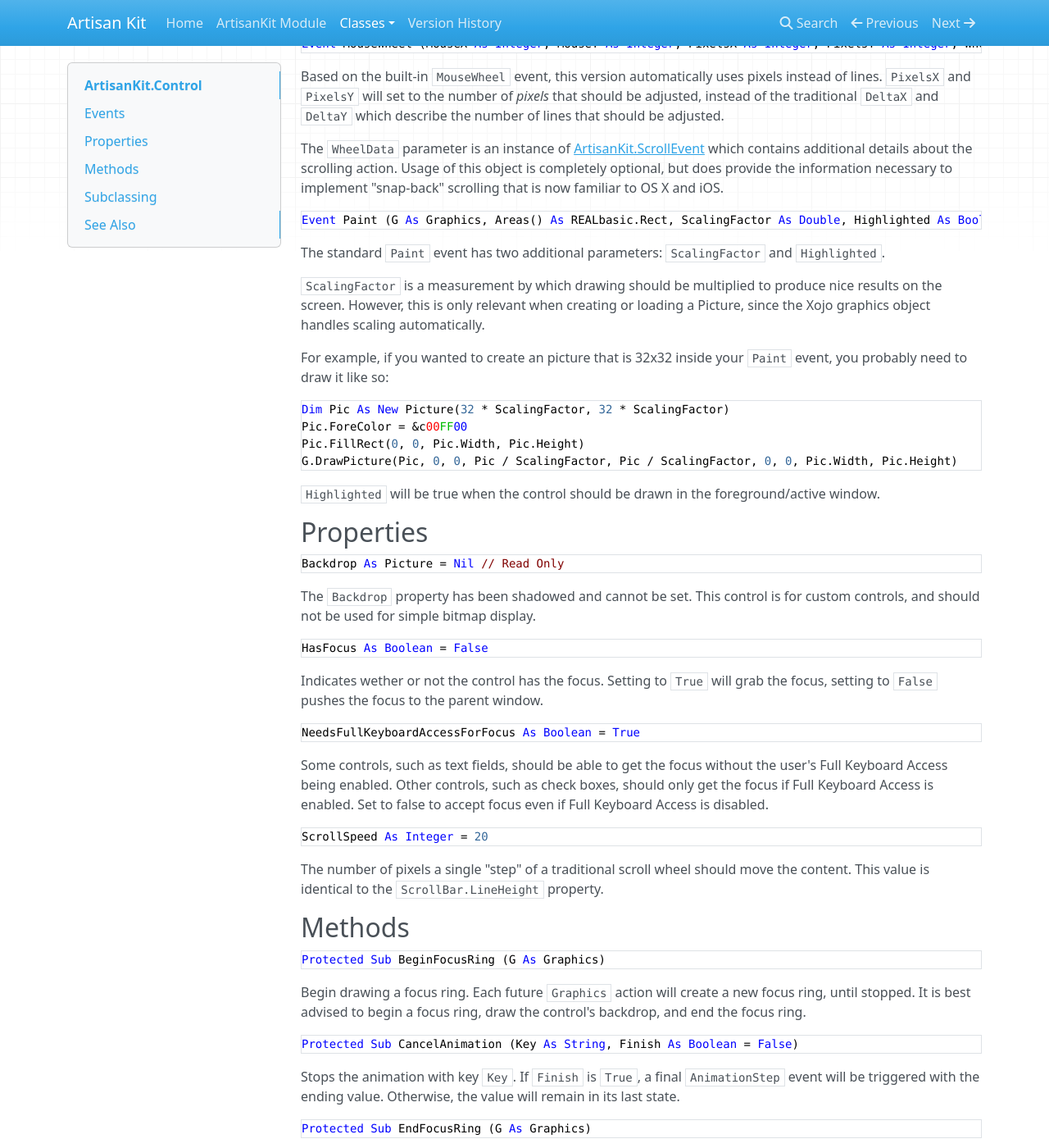
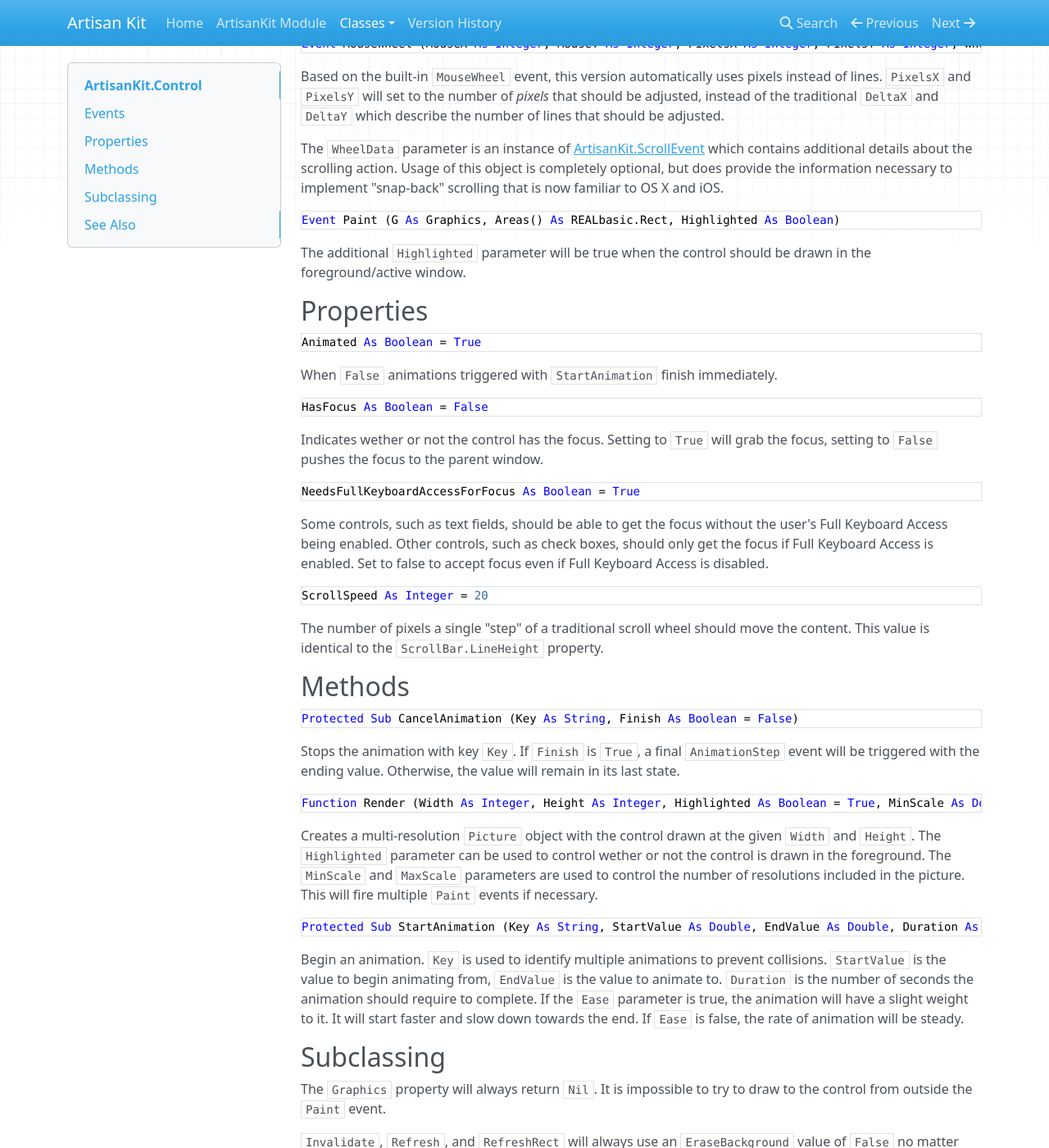
Before and after one commit to thommcgrath/ArtisanKit, an MkDocs documentation site: the page built from Documentation/docs/ArtisanKit.Control.md, in a window 1280 px wide and 1400 px high, scrolled down 330 px. Shown: the whole window at 82% size. Built offline with MkDocs 1.6.1, drawn with Linux system fonts in a browser that asks for light colours; nearby versions of some CDN libraries; old or Windows-style settings are respelled for this version of MkDocs; some of the changed text lies outside the part shown.

Commit message:
Updated for Xojo 2020r2. New version is 1.2.1.

```diff
--- a/Documentation/docs/ArtisanKit.Control.md
+++ b/Documentation/docs/ArtisanKit.Control.md
@@ -12,24 +12,13 @@ Based on the built-in `MouseWheel` event, this version automatically uses pixels
 
 The `WheelData` parameter is an instance of [ArtisanKit.ScrollEvent](ArtisanKit.ScrollEvent.md) which contains additional details about the scrolling action. Usage of this object is completely optional, but does provide the information necessary to implement "snap-back" scrolling that is now familiar to OS X and iOS.
 
-<pre id="event.paint"><span style="font-family: 'source-code-pro', 'menlo', 'courier', monospace; color: #000000;"><span style="color: #0000FF;">Event</span> Paint (G <span style="color: #0000FF;">As</span> Graphics, Areas() <span style="color: #0000FF;">As</span> REALbasic.Rect, ScalingFactor <span style="color: #0000FF;">As</span> <span style="color: #0000FF;">Double</span>, Highlighted <span style="color: #0000FF;">As</span> <span style="color: #0000FF;">Boolean</span>)</span></pre>
-The standard `Paint` event has two additional parameters: `ScalingFactor` and `Highlighted`.
-
-`ScalingFactor` is a measurement by which drawing should be multiplied to produce nice results on the screen. However, this is only relevant when creating or loading a Picture, since the Xojo graphics object handles scaling automatically.
-
-For example, if you wanted to create an picture that is 32x32 inside your `Paint` event, you probably need to draw it like so:
-
-<pre><span style="font-family: 'source-code-pro', 'menlo', 'courier', monospace; color: #000000;"><span style="color: #0000FF;">Dim</span> Pic <span style="color: #0000FF;">As</span> <span style="color: #0000FF;">New</span> Picture(<span style="color: #336698;">32</span> * ScalingFactor, <span style="color: #336698;">32</span> * ScalingFactor)
-Pic.ForeColor = &amp;c<span style="color: #FF0000;">00</span><span style="color: #00BB00;">FF</span><span style="color: #0000FF;">00</span>
-Pic.FillRect(<span style="color: #336698;">0</span>, <span style="color: #336698;">0</span>, Pic.Width, Pic.Height)
-G.DrawPicture(Pic, <span style="color: #336698;">0</span>, <span style="color: #336698;">0</span>, Pic / ScalingFactor, Pic / ScalingFactor, <span style="color: #336698;">0</span>, <span style="color: #336698;">0</span>, Pic.Width, Pic.Height)</span></pre>
-
-`Highlighted` will be true when the control should be drawn in the foreground/active window.
+<pre id="event.paint"><span style="font-family: 'source-code-pro', 'menlo', 'courier', monospace; color: #000000;"><span style="color: #0000FF;">Event</span> Paint (G <span style="color: #0000FF;">As</span> Graphics, Areas() <span style="color: #0000FF;">As</span> REALbasic.Rect, Highlighted <span style="color: #0000FF;">As</span> <span style="color: #0000FF;">Boolean</span>)</span></pre>
+The additional `Highlighted` parameter will be true when the control should be drawn in the foreground/active window.
 
 ## Properties
 
-<pre id="property.backdrop"><span style="font-family: 'source-code-pro', 'menlo', 'courier', monospace; color: #000000;">Backdrop <span style="color: #0000FF;">As</span> Picture = <span style="color: #0000FF;">Nil</span> <span style="color: #800000;">// Read Only</span></span></pre>
-The `Backdrop` property has been shadowed and cannot be set. This control is for custom controls, and should not be used for simple bitmap display.
+<pre id="property.animated"><span style="font-family: 'source-code-pro', 'menlo', 'courier', monospace; color: #000000;">Animated <span style="color: #0000FF;">As</span> <span style="color: #0000FF;">Boolean</span> = <span style="color: #0000FF;">True</span></span></pre>
+When `False` animations triggered with `StartAnimation` finish immediately.
 
 <pre id="property.hasfocus"><span style="font-family: 'source-code-pro', 'menlo', 'courier', monospace; color: #000000;">HasFocus <span style="color: #0000FF;">As</span> <span style="color: #0000FF;">Boolean</span> = <span style="color: #0000FF;">False</span></span></pre>
 Indicates wether or not the control has the focus. Setting to `True` will grab the focus, setting to `False` pushes the focus to the parent window.
@@ -42,17 +31,11 @@ The number of pixels a single "step" of a traditional scroll wheel should move t
 
 ## Methods
 
-<pre id="method.beginfocusring"><span style="font-family: 'source-code-pro', 'menlo', 'courier', monospace; color: #000000;"><span style="color: #0000FF;">Protected</span> <span style="color: #0000FF;">Sub</span> BeginFocusRing (G <span style="color: #0000FF;">As</span> Graphics)</span></pre>
-Begin drawing a focus ring. Each future `Graphics` action will create a new focus ring, until stopped. It is best advised to begin a focus ring, draw the control's backdrop, and end the focus ring.
-
 <pre id="method.cancelanimation"><span style="font-family: 'source-code-pro', 'menlo', 'courier', monospace; color: #000000;"><span style="color: #0000FF;">Protected</span> <span style="color: #0000FF;">Sub</span> CancelAnimation (Key <span style="color: #0000FF;">As</span> <span style="color: #0000FF;">String</span>, Finish <span style="color: #0000FF;">As</span> <span style="color: #0000FF;">Boolean</span> = <span style="color: #0000FF;">False</span>)</span></pre>
 Stops the animation with key `Key`. If `Finish` is `True`, a final `AnimationStep` event will be triggered with the ending value. Otherwise, the value will remain in its last state.
 
-<pre id="method.endfocusring"><span style="font-family: 'source-code-pro', 'menlo', 'courier', monospace; color: #000000;"><span style="color: #0000FF;">Protected</span> <span style="color: #0000FF;">Sub</span> EndFocusRing (G <span style="color: #0000FF;">As</span> Graphics)</span></pre>
-Stops drawing focus rings around each `Graphics` action.
-
-<pre id="method.render"><span style="font-family: 'source-code-pro', 'menlo', 'courier', monospace; color: #000000;"><span style="color: #0000FF;">Function</span> Render (Width <span style="color: #0000FF;">As</span> <span style="color: #0000FF;">Integer</span>, Height <span style="color: #0000FF;">As</span> <span style="color: #0000FF;">Integer</span>) <span style="color: #0000FF;">As</span> ArtisanKit.RetinaPicture</span></pre>
-Creates a [ArtisanKit.RetinaPicture](ArtisanKit.RetinaPicture.md) object with the control drawn at the given `Width` and `Height`. This will cause two `Paint` events, one with a `ScalingFactor` of `1.0` and the other with `2.0`.
+<pre id="method.render"><span style="font-family: 'source-code-pro', 'menlo', 'courier', monospace; color: #000000;"><span style="color: #0000ff;">Function</span> Render (Width <span style="color: #0000ff;">As</span> <span style="color: #0000ff;">Integer</span>, Height <span style="color: #0000ff;">As</span> <span style="color: #0000ff;">Integer</span>, Highlighted <span style="color: #0000ff;">As</span> <span style="color: #0000ff;">Boolean</span> = <span style="color: #0000ff;">True</span>, MinScale <span style="color: #0000ff;">As</span> <span style="color: #0000ff;">Double</span> = <span style="color: #006633;">1.0</span>, MaxScale <span style="color: #0000ff;">As</span> <span style="color: #0000ff;">Double</span> = <span style="color: #006633;">3.0</span>) <span style="color: #0000ff;">As</span> Picture</span></span></pre>
+Creates a multi-resolution `Picture` object with the control drawn at the given `Width` and `Height`. The `Highlighted` parameter can be used to control wether or not the control is drawn in the foreground. The `MinScale` and `MaxScale` parameters are used to control the number of resolutions included in the picture. This will fire multiple `Paint` events if necessary.
 
 <pre id="method.startanimation"><span style="font-family: 'source-code-pro', 'menlo', 'courier', monospace; color: #000000;"><span style="color: #0000FF;">Protected</span> <span style="color: #0000FF;">Sub</span> StartAnimation (Key <span style="color: #0000FF;">As</span> <span style="color: #0000FF;">String</span>, StartValue <span style="color: #0000FF;">As</span> <span style="color: #0000FF;">Double</span>, EndValue <span style="color: #0000FF;">As</span> <span style="color: #0000FF;">Double</span>, Duration <span style="color: #0000FF;">As</span> <span style="color: #0000FF;">Double</span>, Ease <span style="color: #0000FF;">As</span> <span style="color: #0000FF;">Boolean</span> = <span style="color: #0000FF;">True</span>)</span></pre>
 Begin an animation. `Key` is used to identify multiple animations to prevent collisions. `StartValue` is the value to begin animating from, `EndValue` is the value to animate to. `Duration` is the number of seconds the animation should require to complete. If the `Ease` parameter is true, the animation will have a slight weight to it. It will start faster and slow down towards the end. If `Ease` is false, the rate of animation will be steady.
--- a/Documentation/mkdocs.yml
+++ b/Documentation/mkdocs.yml
@@ -4,7 +4,6 @@ pages:
 - ArtisanKit Module: 'ArtisanKit.md'
 - Classes: [
 {ArtisanKit.Control: 'ArtisanKit.Control.md'},
-{ArtisanKit.RetinaPicture: 'ArtisanKit.RetinaPicture.md'},
 {ArtisanKit.ScrollEvent: 'ArtisanKit.ScrollEvent.md'}
 ]
 - Version History: 'History.md'
```
Also changed, not shown: Documentation/docs/ArtisanKit.RetinaPicture.md (deleted, +0 -16 lines), Documentation/docs/ArtisanKit.md (+5 -11 lines), Documentation/docs/History.md (+14 -0 lines), Documentation/docs/index.md (+4 -4 lines), 4 other files.
